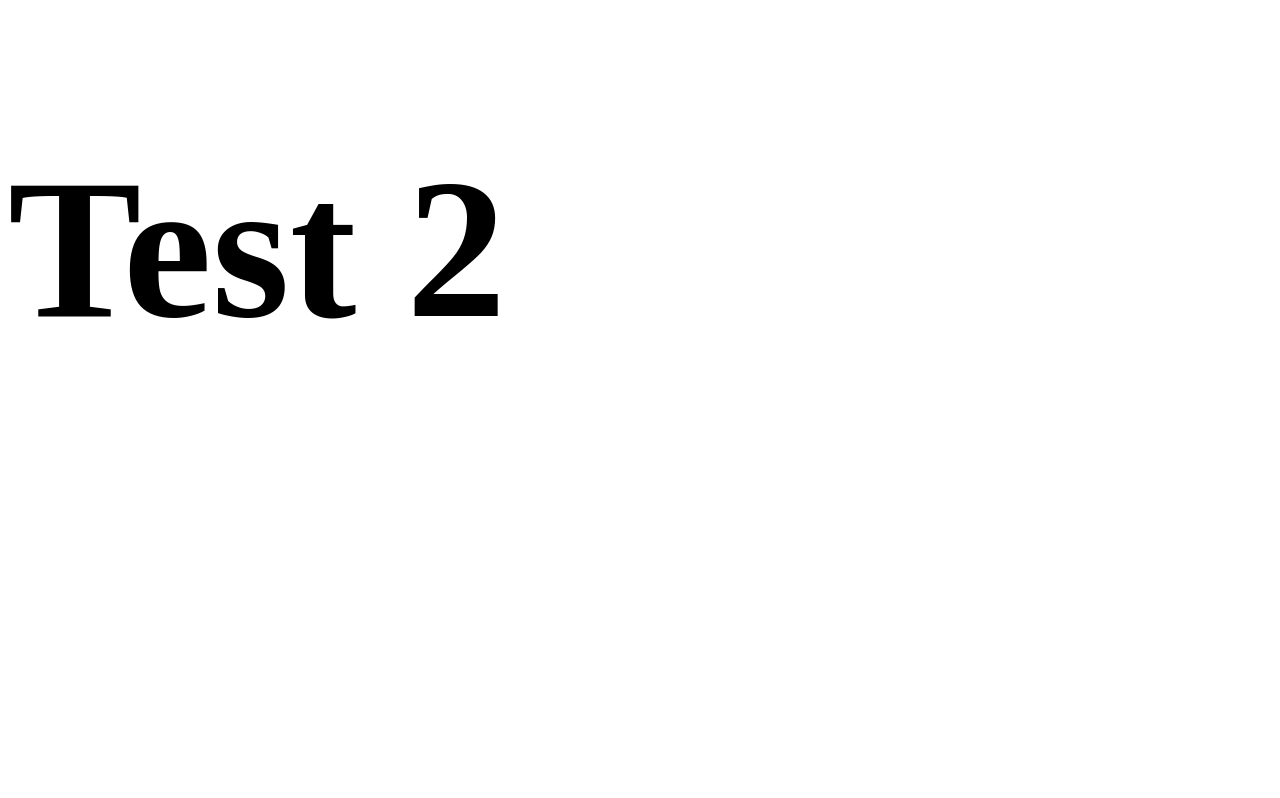
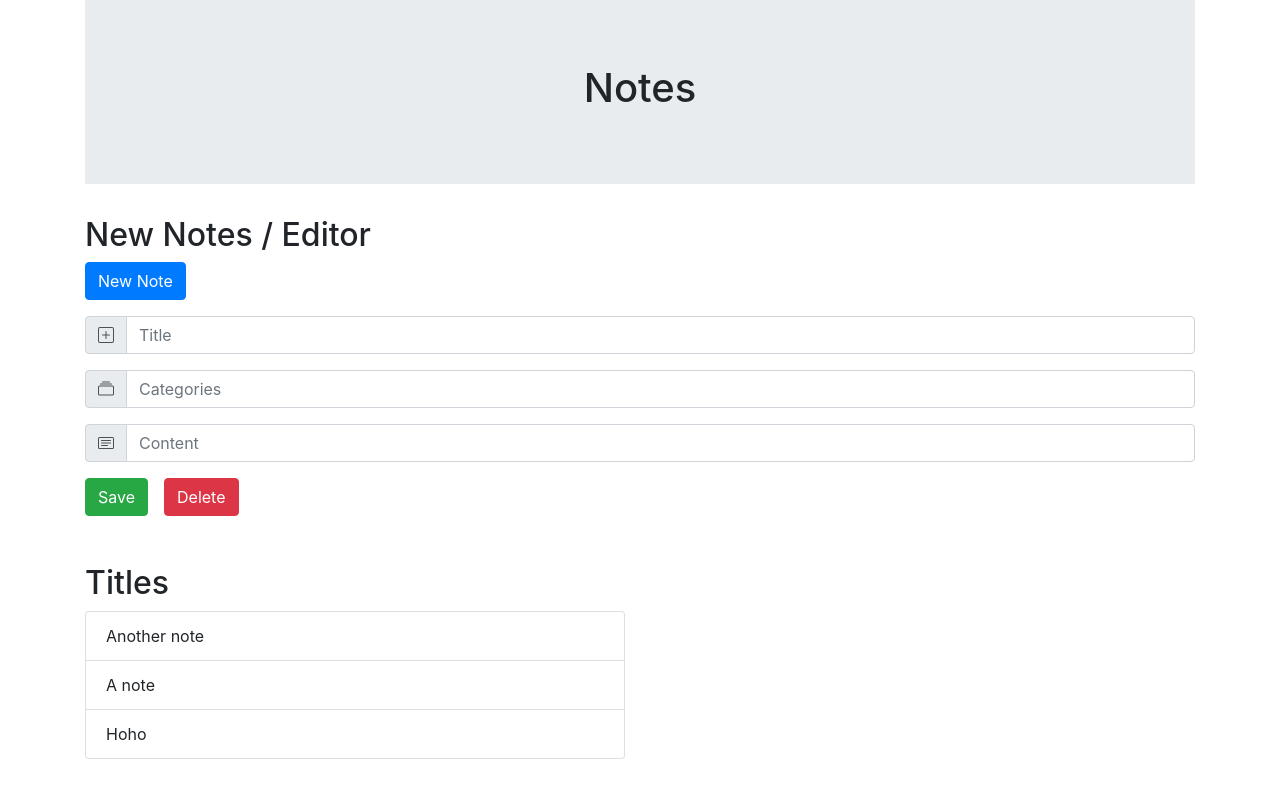
Before and after one commit to brogeby/react-notes, a React (Create React App) app: page / in a window 1280 px wide. Built offline with nearby package versions, Linux system fonts and the light colour scheme.

Commit message:
added function where you highlight selected note

```diff
--- a/src/App.js
+++ b/src/App.js
@@ -1,15 +1,63 @@
+import React from 'react'
+import Container from 'react-bootstrap/Container'
+import Row from 'react-bootstrap/Row'
+import Col from 'react-bootstrap/Col'
+import Button from 'react-bootstrap/Button'
+import Jumbotron from 'react-bootstrap/Jumbotron'
+import 'bootstrap/dist/css/bootstrap.min.css'
+
+import Editor from './components/Editor'
+import ListTitles from './components/ListTitles'
+import ListCategories from './components/ListCategories'
+
+import {createNote, getNote, updateNote, deleteNote} from './utils/noteHelpers'
+
+createNote(3)
+getNote(3)
+updateNote(3)
+deleteNote(3)
+
 function App() {
   return (
-    <div className="App">
-      <h1 style={styles.heading}>Test 2</h1>
-    </div>
+    <Container>
+      <Row>
+        <Col>
+          <Jumbotron style={{textAlign: 'center'}} fluid>
+            <h1>Notes</h1>
+          </Jumbotron>
+        </Col>
+      </Row>
+      <Row>
+        <Col xs={12} md={12}>
+          <h2>New Notes / Editor</h2>
+          <Button variant="primary" className="mb-3">
+            New Note
+          </Button>
+          <Editor />
+        </Col>
+      </Row>
+      <Row>
+        <Col>
+          <Button variant="success" className="mr-3">
+            Save
+          </Button>
+          <Button variant="danger" className="mr-3">
+            Delete
+          </Button>
+        </Col>
+      </Row>
+      <Row>
+        {/* <Col xs={12} md={6}>
+          <h2>Categories</h2>
+          <ListCategories />
+        </Col> */}
+        <Col xs={12} md={6} className="mt-5">
+          <h2>Titles</h2>
+          <ListTitles />
+        </Col>
+      </Row>
+    </Container>
   )
 }
 
 export default App
-
-const styles = {
-  heading: {
-    fontSize: 200,
-  },
-}
--- /dev/null
+++ b/src/components/Editor.js
@@ -0,0 +1,41 @@
+import React from 'react'
+import InputGroup from 'react-bootstrap/InputGroup'
+import FormControl from 'react-bootstrap/FormControl'
+import {IconTitle, IconCategories, IconContent} from '../constants/Icons'
+
+function Editor() {
+  return (
+    <>
+      <InputGroup className="mb-3">
+        <InputGroup.Prepend>
+          <InputGroup.Text id="title">
+            <IconTitle />
+          </InputGroup.Text>
+        </InputGroup.Prepend>
+        <FormControl placeholder="Title" aria-label="Title" aria-describedby="title" />
+      </InputGroup>
+      <InputGroup className="mb-3">
+        <InputGroup.Prepend>
+          <InputGroup.Text id="categories">
+            <IconCategories />
+          </InputGroup.Text>
+        </InputGroup.Prepend>
+        <FormControl
+          placeholder="Categories"
+          aria-label="Categories"
+          aria-describedby="categories"
+        />
+      </InputGroup>
+      <InputGroup className="mb-3">
+        <InputGroup.Prepend>
+          <InputGroup.Text id="content">
+            <IconContent />
+          </InputGroup.Text>
+        </InputGroup.Prepend>
+        <FormControl placeholder="Content" aria-label="Content" aria-describedby="content" />
+      </InputGroup>
+    </>
+  )
+}
+
+export default Editor
--- /dev/null
+++ b/src/components/ListCategories.js
@@ -0,0 +1,24 @@
+import React, {useState} from 'react'
+import {notes} from '../utils/noteHelpers'
+import ListGroup from 'react-bootstrap/ListGroup'
+
+export default function ListCategories() {
+  const [selectedNote, setSelectedNote] = useState(undefined)
+  const onSelectNote = (note) => {
+    setSelectedNote(note)
+  }
+  return (
+    <ListGroup as="ul">
+      {notes.map((note, index) => (
+        <ListGroup.Item
+          active={selectedNote ? note.id === selectedNote.id : false}
+          onClick={() => onSelectNote(note)}
+          as="li"
+          key={note.id}
+        >
+          {note.title}
+        </ListGroup.Item>
+      ))}
+    </ListGroup>
+  )
+}
--- /dev/null
+++ b/src/components/ListTitles.js
@@ -0,0 +1,24 @@
+import React, {useState} from 'react'
+import {notes} from '../utils/noteHelpers'
+import ListGroup from 'react-bootstrap/ListGroup'
+
+export default function ListTitles() {
+  const [selectedNote, setSelectedNote] = useState(undefined)
+  const onSelectNote = (note) => {
+    setSelectedNote(note)
+  }
+  return (
+    <ListGroup as="ul">
+      {notes.map((note, index) => (
+        <ListGroup.Item
+          active={selectedNote ? note.id === selectedNote.id : false}
+          onClick={() => onSelectNote(note)}
+          as="li"
+          key={note.id}
+        >
+          {note.title}
+        </ListGroup.Item>
+      ))}
+    </ListGroup>
+  )
+}
--- /dev/null
+++ b/src/constants/Icons.js
@@ -0,0 +1,62 @@
+import React from 'react'
+
+export const IconTitle = () => {
+  return (
+    <svg
+      width="1em"
+      height="1em"
+      viewBox="0 0 16 16"
+      className="bi bi-plus-square"
+      fill="currentColor"
+      xmlns="http://www.w3.org/2000/svg"
+    >
+      <path
+        fillRule="evenodd"
+        d="M14 1H2a1 1 0 0 0-1 1v12a1 1 0 0 0 1 1h12a1 1 0 0 0 1-1V2a1 1 0 0 0-1-1zM2 0a2 2 0 0 0-2 2v12a2 2 0 0 0 2 2h12a2 2 0 0 0 2-2V2a2 2 0 0 0-2-2H2z"
+      />
+      <path
+        fillRule="evenodd"
+        d="M8 4a.5.5 0 0 1 .5.5v3h3a.5.5 0 0 1 0 1h-3v3a.5.5 0 0 1-1 0v-3h-3a.5.5 0 0 1 0-1h3v-3A.5.5 0 0 1 8 4z"
+      />
+    </svg>
+  )
+}
+
+export const IconCategories = () => {
+  return (
+    <svg
+      width="1em"
+      height="1em"
+      viewBox="0 0 16 16"
+      className="bi bi-collection"
+      fill="currentColor"
+      xmlns="http://www.w3.org/2000/svg"
+    >
+      <path
+        fillRule="evenodd"
+        d="M14.5 13.5h-13A.5.5 0 0 1 1 13V6a.5.5 0 0 1 .5-.5h13a.5.5 0 0 1 .5.5v7a.5.5 0 0 1-.5.5zm-13 1A1.5 1.5 0 0 1 0 13V6a1.5 1.5 0 0 1 1.5-1.5h13A1.5 1.5 0 0 1 16 6v7a1.5 1.5 0 0 1-1.5 1.5h-13zM2 3a.5.5 0 0 0 .5.5h11a.5.5 0 0 0 0-1h-11A.5.5 0 0 0 2 3zm2-2a.5.5 0 0 0 .5.5h7a.5.5 0 0 0 0-1h-7A.5.5 0 0 0 4 1z"
+      />
+    </svg>
+  )
+}
+export const IconContent = () => {
+  return (
+    <svg
+      width="1em"
+      height="1em"
+      viewBox="0 0 16 16"
+      className="bi bi-card-text"
+      fill="currentColor"
+      xmlns="http://www.w3.org/2000/svg"
+    >
+      <path
+        fillRule="evenodd"
+        d="M14.5 3h-13a.5.5 0 0 0-.5.5v9a.5.5 0 0 0 .5.5h13a.5.5 0 0 0 .5-.5v-9a.5.5 0 0 0-.5-.5zm-13-1A1.5 1.5 0 0 0 0 3.5v9A1.5 1.5 0 0 0 1.5 14h13a1.5 1.5 0 0 0 1.5-1.5v-9A1.5 1.5 0 0 0 14.5 2h-13z"
+      />
+      <path
+        fillRule="evenodd"
+        d="M3 5.5a.5.5 0 0 1 .5-.5h9a.5.5 0 0 1 0 1h-9a.5.5 0 0 1-.5-.5zM3 8a.5.5 0 0 1 .5-.5h9a.5.5 0 0 1 0 1h-9A.5.5 0 0 1 3 8zm0 2.5a.5.5 0 0 1 .5-.5h6a.5.5 0 0 1 0 1h-6a.5.5 0 0 1-.5-.5z"
+      />
+    </svg>
+  )
+}
--- /dev/null
+++ b/src/utils/noteHelpers.js
@@ -0,0 +1,32 @@
+// Create a note
+// Read a note
+// Update a note
+// Delete a note
+
+export const notes = [
+  {
+    id: '0',
+    title: 'Another note',
+    categories: ['spanish', 'english', 'german'],
+    body: 'another note body',
+  },
+  {id: '1', title: 'A note', categories: 'test', body: 'Great note!'},
+  {id: '2', title: 'Hoho', categories: 'test', body: 'Lorem ipsum'},
+]
+
+export const createNote = (note) => {
+  console.log('Create Note')
+}
+
+export const getNote = (id) => {
+  notes.find((element) => element.id === id)
+  console.log('called id', id)
+}
+
+export const updateNote = (id, title, body) => {
+  console.log('Update Note')
+}
+
+export const deleteNote = (id) => {
+  console.log('Delete Note')
+}
```
Also changed, not shown: 2 other files (tests, documents, lock files or other folders).
